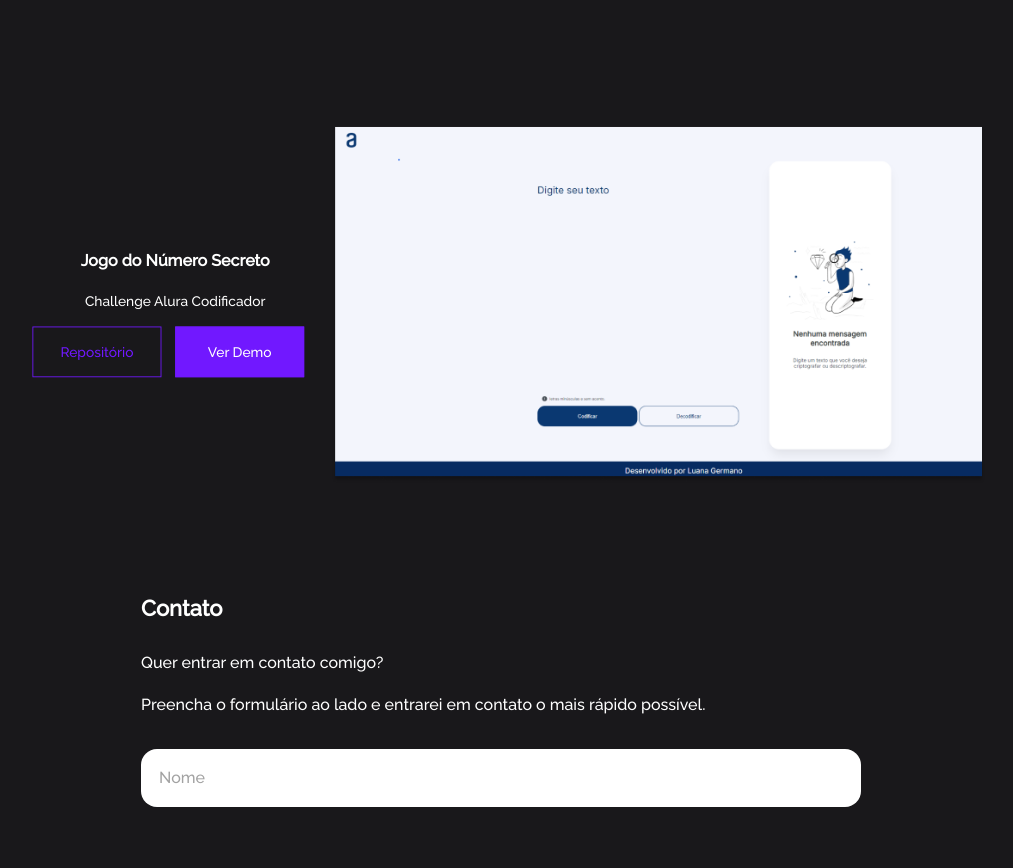
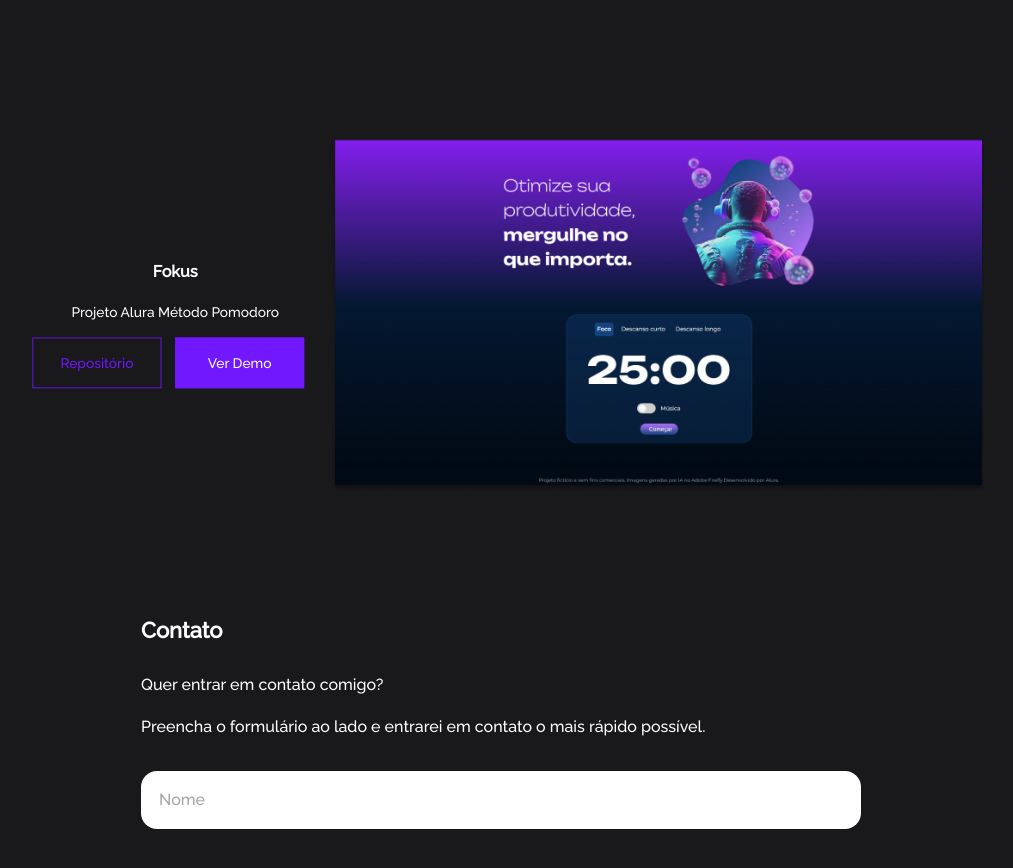
Before and after one commit to Luanagb26/portifolio, a plain HTML site: page index.html in a window 1280 px wide. Shown: the part 3340-4208 px from the top of the page, without its empty margins (138-1151 px from the left). Drawn offline with Linux system fonts and the light colour scheme.

Commit message:
Adicionando novo projeto

```diff
--- a/index.html
+++ b/index.html
@@ -167,16 +167,16 @@
             </div>
         </div>
         <div class="projetos__conteiner">
-            <img src="assets/criptografia-imagem.png" alt="Tela do challenge de criptografia">
+            <img src="assets/fokusAlura.png" alt="Tela do fokusAlura">
             <div class="projetos__detalhes">
-                <h3 class="projetos__nome"> Jogo do Número Secreto </h3>
-                <p class="projetos__descricao"> Challenge Alura Codificador </p>
+                <h3 class="projetos__nome"> Fokus </h3>
+                <p class="projetos__descricao"> Projeto Alura Método Pomodoro </p>
                 <div class="projetos__conteiner__link">
                     <div class="projetos__link" >
-                    <a href="https://github.com/Luanagb26/challenge-de-criptografia/tree/main"> Repositório </a>
+                    <a href="https://github.com/Luanagb26/fokus-alura.git"> Repositório </a>
                     </div>
                     <div class="projetos__link" >
-                    <a href="https://luanagb26.github.io/challenge-de-criptografia/"> Ver Demo </a>
+                    <a href="https://luanagb26.github.io/fokus-alura/"> Ver Demo </a>
                     </div>
                 </div>
             </div>
```
Also changed, not shown: assets/fokusAlura.png (added).
